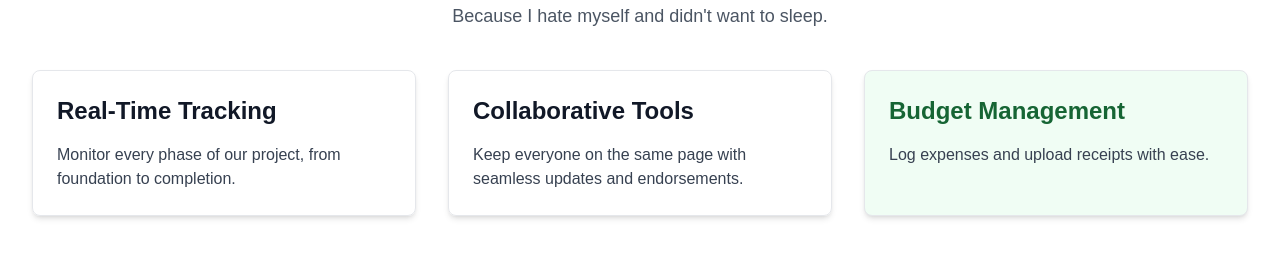
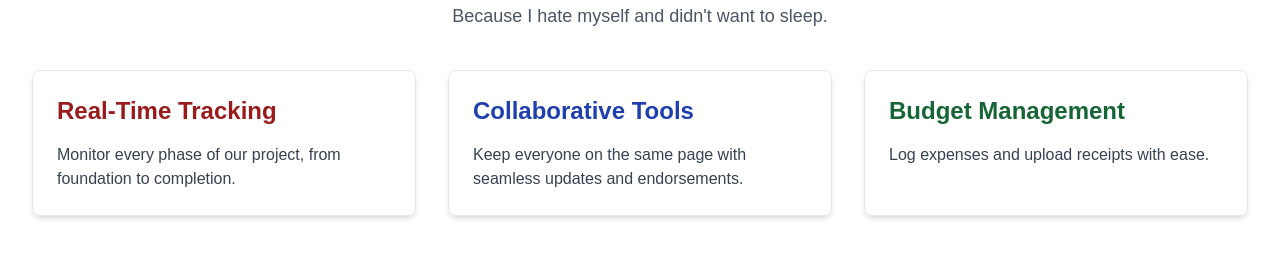
Before and after one commit to ShaheerSyed27/construction-tracker, a Next.js app: page / in a window 1280 px wide. Shown: the part 814-1080 px from the top of the page. Built offline with nearby package versions, Linux system fonts and the light colour scheme.

Commit message:
main 1.3 - added box colors

```diff
--- a/src/app/page.tsx
+++ b/src/app/page.tsx
@@ -52,19 +52,19 @@ export default function HomePage() {
           </p>
         </div>
         <div className="grid grid-cols-1 md:grid-cols-3 gap-8">
-          <div className="p-6 border rounded-lg shadow-md hover:shadow-lg">
-            <h3 className="text-2xl font-semibold mb-4">Real-Time Tracking</h3>
+          <div className="p-6 border rounded-lg shadow-md hover:shadow-lg bg-silver-20 hover:bg-silver-80 transition duration-300 ease-in-out transform hover:scale-108">
+            <h3 className="text-2xl font-semibold mb-4 text-red-800">Real-Time Tracking</h3>
             <p className="text-gray-700">
               Monitor every phase of our project, from foundation to completion.
             </p>
           </div>
-          <div className="p-6 border rounded-lg shadow-md hover:shadow-lg">
-            <h3 className="text-2xl font-semibold mb-4">Collaborative Tools</h3>
+          <div className="p-6 border rounded-lg shadow-md hover:shadow-lg bg-silver-20 hover:bg-silver-80 transition duration-300 ease-in-out transform hover:scale-108">
+            <h3 className="text-2xl font-semibold mb-4 text-blue-800">Collaborative Tools</h3>
             <p className="text-gray-700">
               Keep everyone on the same page with seamless updates and endorsements.
             </p>
           </div>
-          <div className="p-6 border rounded-lg shadow-md hover:shadow-lg bg-green-50 hover:bg-green-100 transition duration-300 ease-in-out transform hover:scale-110">
+          <div className="p-6 border rounded-lg shadow-md hover:shadow-lg bg-silver-20 hover:bg-silver-80 transition duration-300 ease-in-out transform hover:scale-108">
             <h3 className="text-2xl font-semibold mb-4 text-green-800">Budget Management</h3>
             <p className="text-gray-700">
             Log expenses and upload receipts with ease.
```
